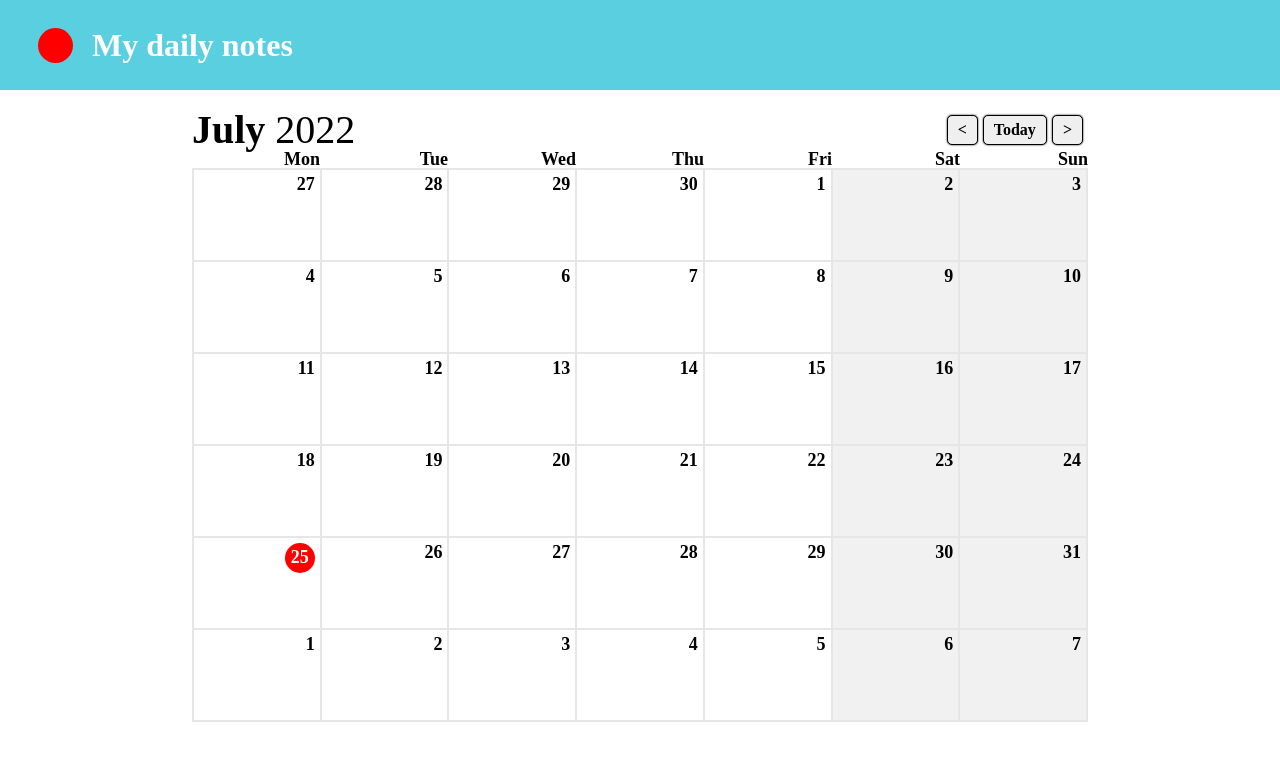
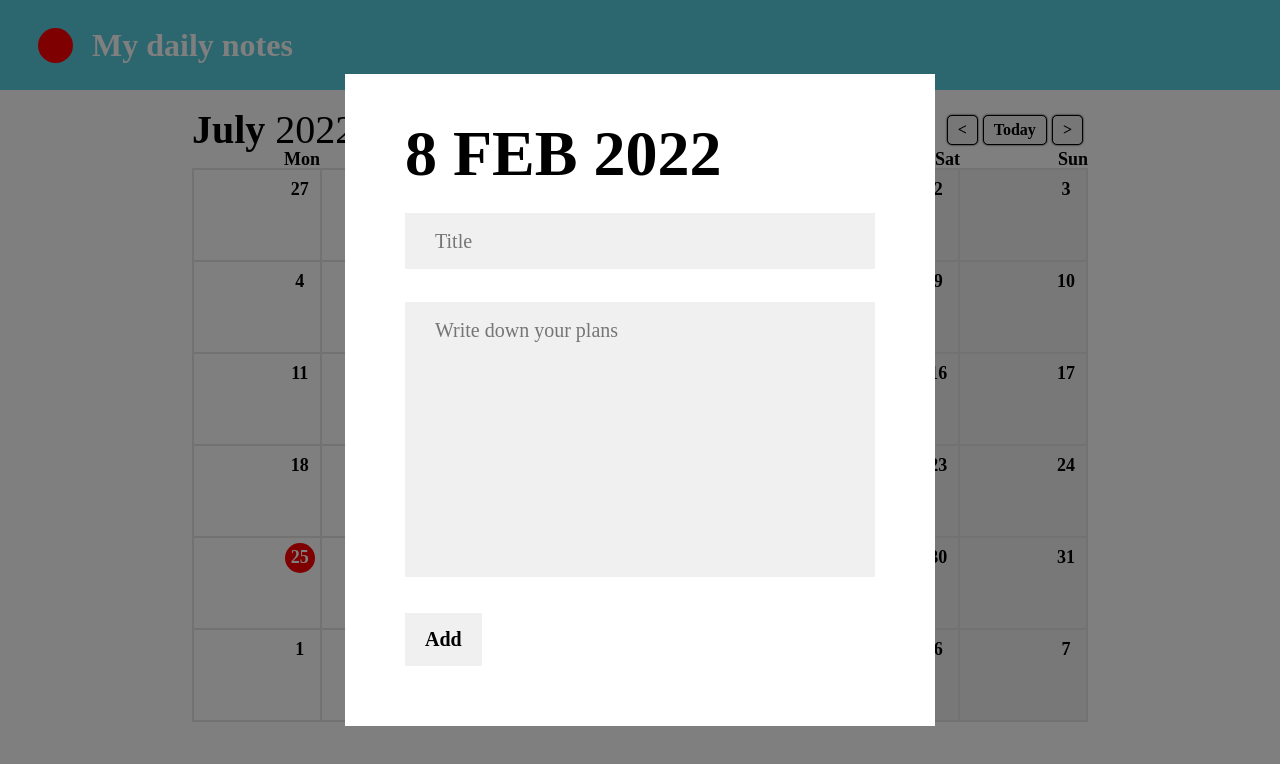
Before and after one commit to popensislam/zeonCalendar, a React (Create React App) app: page / in a window 1280 px wide. Shown: the top 764 px of the page. Built offline with nearby package versions, Linux system fonts and the light colour scheme.

Commit message:
закончил модальное окно

```diff
--- a/src/App.js
+++ b/src/App.js
@@ -1,22 +1,23 @@
-import React from 'react';
+import React, { useState } from 'react';
 import './App.scss';
 import DaysOfWeek from './components/DaysOfWeek';
 import GridCalendar from './components/GridCalendar';
 import Header from './components/Header';
 import SwitchMonth from './components/SwitchMonth';
 import moment from 'moment'
+import ModalAdd from './components/UI/ModalAdd';
 
 function App() {
-  moment().startOf('month').format('DD-MM-YYYY')
+  const [active, setActive] = useState(true)
+
   moment.updateLocale('en', { week: { dow: 1 } })
-  const [today, setToday] = React.useState(moment())
+  const [today, setToday] = useState(moment())
   const startDay = today.clone().startOf('month').startOf('week').subtract(1, 'day')
   const currentMonth = today.clone().format('MMMM')
   const currentYear = today.clone().format('YYYY')
   const currentDay = moment().clone()
   const day = startDay.clone()
   const daysArray = [...Array(42)].map(() => day.add(1, 'day').clone())
-
 
   const handlePrevMonth = () => {
     setToday(prev => prev.clone().subtract(1, 'month'))
@@ -39,8 +40,9 @@ function App() {
           handleThisMonth={handleThisMonth}
         />
         <DaysOfWeek />
-        <GridCalendar daysArray={daysArray} currentDay={currentDay} />
+        <GridCalendar daysArray={daysArray} currentDay={currentDay} setActive={setActive}/>
       </div>
+      <ModalAdd setActive={setActive} active={active}/>
     </div>
   );
 }
--- a/src/App.scss
+++ b/src/App.scss
@@ -98,6 +98,12 @@
 
         p{
           cursor: pointer;
+          background-color: transparent;
+          height: 30px;
+          width: 30px;
+          border-radius: 100%;
+          text-align: center;
+          padding: 5px;
         }
 
         .active{
@@ -113,3 +119,75 @@
     }
   }
 }
+
+
+
+
+.modal-wrapper {
+  width: 100%;
+  height: 100%;
+  position: absolute;
+  top: 0;
+  left: 0;
+  background-color: rgba($color: #000000, $alpha: 0.5);
+}
+.modal {
+  position: absolute;
+  top: 50%;
+  left: 50%;
+  transform: translate(-50%, -50%);
+  width: 590px;
+  padding: 30px 50px;
+  background-color: #fff;
+  display: flex;
+  flex-direction: column;
+  justify-content: center;
+  padding: 60px;
+
+  .modal-data {
+    font-weight: 800;
+    font-size: 32px;
+    line-height: 39px;
+    margin: 0 0 40px 0;
+  }
+
+  .modal-title {
+    margin: 0 0 33px 0;
+    input {
+      background-color: #F0F0F0;
+      padding: 16px 30px;
+      font-weight: 500;
+      font-size: 20px;
+      line-height: 24px;
+      width: 100%;
+    }
+  }
+  .modal-text{
+
+    textarea {
+      background-color: #F0F0F0;
+      padding: 16px 30px;
+      font-weight: 500;
+      font-size: 20px;
+      line-height: 24px;
+      width: 100%;
+      height: 275px;
+      resize: none;
+     }
+  }
+
+  .modal-button {
+    margin: 33px 0 0 0;
+    button {
+      padding: 15px 20px;
+      background-color: rgba($color: #F0F0F0, $alpha: 1.0);
+      font-size: 20px;
+      font-weight: bold;
+    }
+  }
+
+}
+
+.active-modal {
+  display: none;
+}
--- a/src/components/GridCalendar.jsx
+++ b/src/components/GridCalendar.jsx
@@ -1,11 +1,10 @@
-const GridCalendar = ({ daysArray, currentDay }) => {
-  const isWeekend = currentDay.day() == 6 && currentDay.day() == 7
+const GridCalendar = ({ daysArray, currentDay, setActive }) => {
     return (
         <div className="grid-wrapper">
             <div className="grid">
                 {daysArray.map(day =>
                         <div className={day.isoWeekday() == 6 || day.isoWeekday() == 7 ? "grid-item weekend" : "grid-item"} key={day.format('DD-MM-YYYY')}>
-                            <p className={currentDay.format('DD-MM-YYYY') == day.format('DD-MM-YYYY') ? "active" : ''}>
+                            <p onClick={() => setActive(true)} className={currentDay.format('DD-MM-YYYY') == day.format('DD-MM-YYYY') ? "active" : ''}>
                                 {day.format('D')}
                             </p>
                         </div>
--- a/src/components/UI/ModalAdd.jsx
+++ b/src/components/UI/ModalAdd.jsx
@@ -1,9 +1,27 @@
-const ModalAdd = () => {
+import React, { useEffect, useRef, useState } from 'react';
+
+const ModalAdd = ({ active, setActive }) => {
+
     return (
-        <div className="modal">
-
-        </div>
-     );
+        <>
+            <div onClick={() => setActive(false)} className={active ? "modal-wrapper" : "modal-wrapper active-modal"}>
+            </div>
+            <div className={active ? "modal" : "modal active-modal"}>
+                <div className="modal-data">
+                    <h1>8 FEB 2022</h1>
+                </div>
+                <div className="modal-title">
+                    <input type='text' placeholder="Title" />
+                </div>
+                <div className="modal-text">
+                    <textarea placeholder='Write down your plans' />
+                </div>
+                <div className="modal-button">
+                    <button>Add</button>
+                </div>
+            </div>
+        </>
+    );
 }
 
 export default ModalAdd;
```
Also changed, not shown: 1 other file (tests, documents, lock files or other folders).
